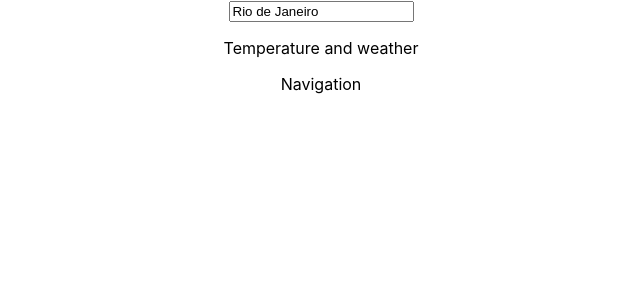
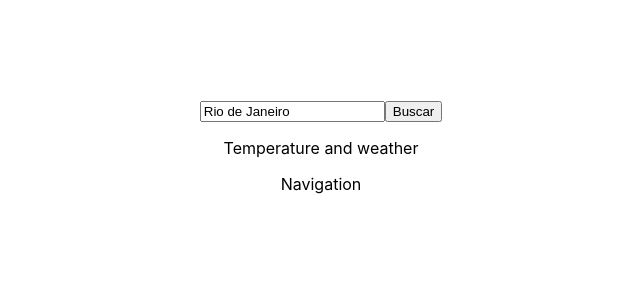
Before and after one commit to billpzt/CSV_Projeto_2_clima, a React (Create React App) app: page / in a window 1280 px wide. Shown: the top 300 px of the page, without its empty margins (319-959 px from the left). Built offline with nearby package versions, Linux system fonts and the light colour scheme.

Commit message:
Inseri botão, criei função handleChange, comecei a implementar a chamadado ao API

```diff
--- a/src/components/SearchAndLocation.jsx
+++ b/src/components/SearchAndLocation.jsx
@@ -1,16 +1,41 @@
-import React, { useState} from 'react';
+import React, { useState } from 'react';
 
 export default function SearchAndLocation(props) {
     const [cidade, setCidade] = useState("Rio de Janeiro");
+    const [data, setData] = useState(null);
+    const [loading, setLoading] = useState(true);
+    const [error, setError] = useState(null);
+
+    const APIKEY = '9d2e9a1845d97f44e0c3c9b98a003a63';
 
     const handleChange = (event) =>  { event.preventDefault();
         setCidade(event.target.value);
     };
 
+    const handleSearch = () => {
+        fetch(apiCall)
+    }
+
+    var apiCall = `https://api.openweathermap.org/data/2.5/weather?q=${cidade}&appid=${APIKEY}`
+
     return (
-        <input type="text" id="search"
-        onChange={handleChange} placeholder="Buscar cidade"
-        value={cidade} />
-
+        <div style={styles.container}>
+            <input
+                type="text"
+                id="search"
+                onFocus={() => setCidade("")}
+                onChange={handleChange} placeholder="Buscar cidade"
+                value={cidade}
+            />
+            <button
+                onClick={handleSearch}
+            >Buscar</button>
+        </div>
     )
 }
+
+const styles = {
+    container: {
+        marginTop: 100
+    }
+}
```
